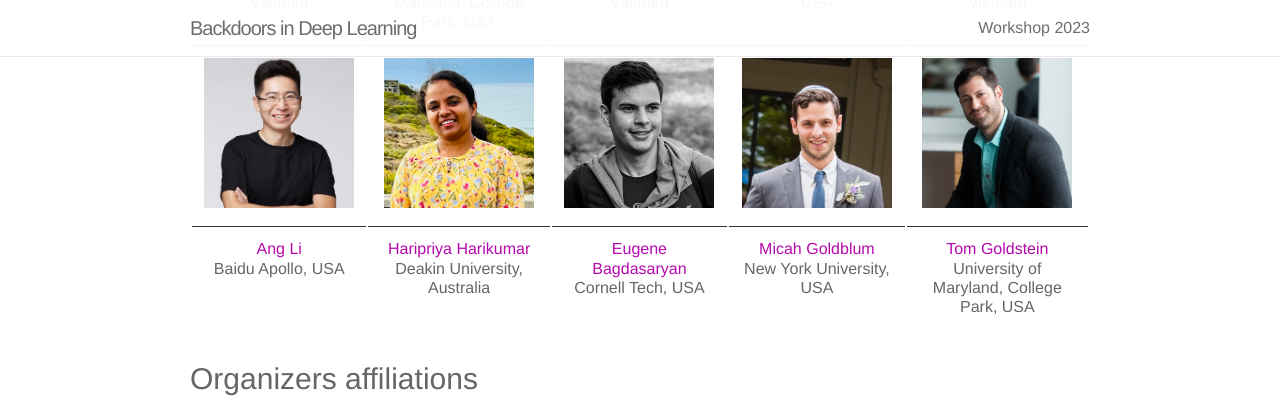
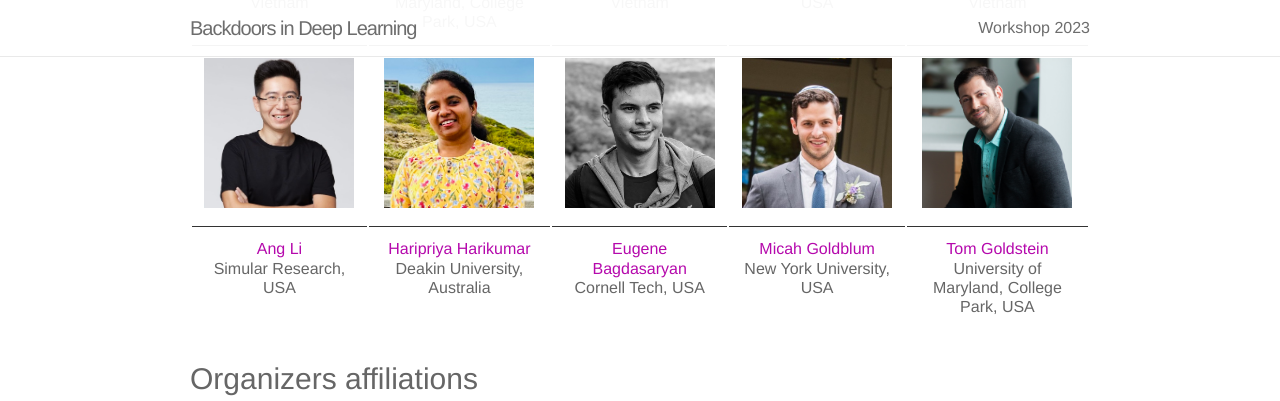
Before and after one commit to neurips2023-bugs/neurips2023-bugs.github.io, a Jekyll site: the page built from _pages/neurips2023.md, in a window 1280 px wide and 900 px high, scrolled down 2982 px. Shown: the top 401 px of the window. Built offline with Jekyll 4.4.1, drawn with Linux system fonts in a browser that asks for light colours; nearby versions of some CDN libraries.

Commit message:
Update organizer websites and affiliation

```diff
--- a/_pages/neurips2023.md
+++ b/_pages/neurips2023.md
@@ -165,11 +165,11 @@ This workshop will not have formal proceedings, so we welcome the submission of
     <td style="text-align:center"><img src="assets/img/org-kok-seng-wong-square.png" height="150" width="150"></td>
   </tr>
   <tr>
-    <td style="text-align:center"><a href="localhost:4000">Khoa D Doan</a> <br>VinUniversity, Vietnam</td>
-    <td style="text-align:center"><a href="localhost:4000">Aniruddha Saha</a> <br>University of Maryland, College Park, USA</td>
-    <td style="text-align:center"><a href="localhost:4000">Anh Tuan Tran</a> <br>VinAI Research, Vietnam</td>
-    <td style="text-align:center"><a href="localhost:4000">Yingjie Lao</a> <br>Clemson University, USA</td>
-    <td style="text-align:center"><a href="localhost:4000">Kok-seng Wong</a> <br>VinUniversity, Vietnam</td>
+    <td style="text-align:center"><a href="https://khoadoan.me">Khoa D Doan</a> <br>VinUniversity, Vietnam</td>
+    <td style="text-align:center"><a href="https://ani0075saha.github.io">Aniruddha Saha</a> <br>University of Maryland, College Park, USA</td>
+    <td style="text-align:center"><a href="https://scholar.google.com/citations?user=FYZ5ODQAAAAJ&hl=en">Anh Tuan Tran</a> <br>VinAI Research, Vietnam</td>
+    <td style="text-align:center"><a href="https://ylao.people.clemson.edu">Yingjie Lao</a> <br>Clemson University, USA</td>
+    <td style="text-align:center"><a href="https://vinuni.edu.vn/people/kok-seng-wong">Kok-seng Wong</a> <br>VinUniversity, Vietnam</td>
   </tr>
   <tr>
     <td style="text-align:center"><img src="assets/img/org-ang-li-square.jpeg" height="150" width="150"></td>
@@ -179,11 +179,11 @@ This workshop will not have formal proceedings, so we welcome the submission of
     <td style="text-align:center"><img src="assets/img/org-tom-goldstein-square.jpg" height="150" width="150"></td>
   </tr>
   <tr>
-    <td style="text-align:center"><a href="localhost:4000">Ang Li</a> <br>Baidu Apollo, USA</td>
-    <td style="text-align:center"><a href="localhost:4000">Haripriya Harikumar</a> <br>Deakin University, Australia</td>
-    <td style="text-align:center"><a href="localhost:4000">Eugene Bagdasaryan</a> <br>Cornell Tech, USA</td>
-    <td style="text-align:center"><a href="localhost:4000">Micah Goldblum</a> <br>New York University, USA</td>
-    <td style="text-align:center"><a href="localhost:4000">Tom Goldstein</a> <br>University of Maryland, College Park, USA</td>
+    <td style="text-align:center"><a href="https://angli.ai">Ang Li</a> <br>Simular Research, USA</td>
+    <td style="text-align:center"><a href="https://haripriyaaharikumar.github.io">Haripriya Harikumar</a> <br>Deakin University, Australia</td>
+    <td style="text-align:center"><a href="https://ebagdasa.github.io/">Eugene Bagdasaryan</a> <br>Cornell Tech, USA</td>
+    <td style="text-align:center"><a href="https://goldblum.github.io/">Micah Goldblum</a> <br>New York University, USA</td>
+    <td style="text-align:center"><a href="https://www.cs.umd.edu/~tomg/">Tom Goldstein</a> <br>University of Maryland, College Park, USA</td>
   </tr>
 </table>
 
```
